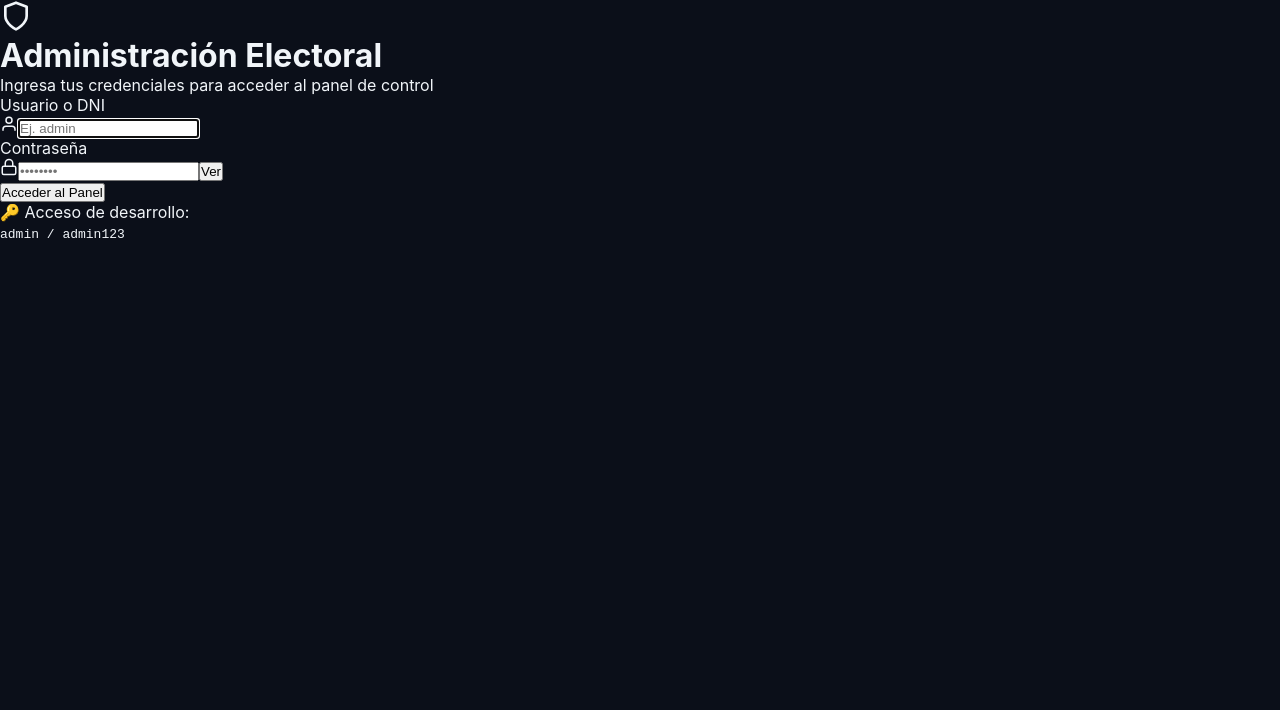
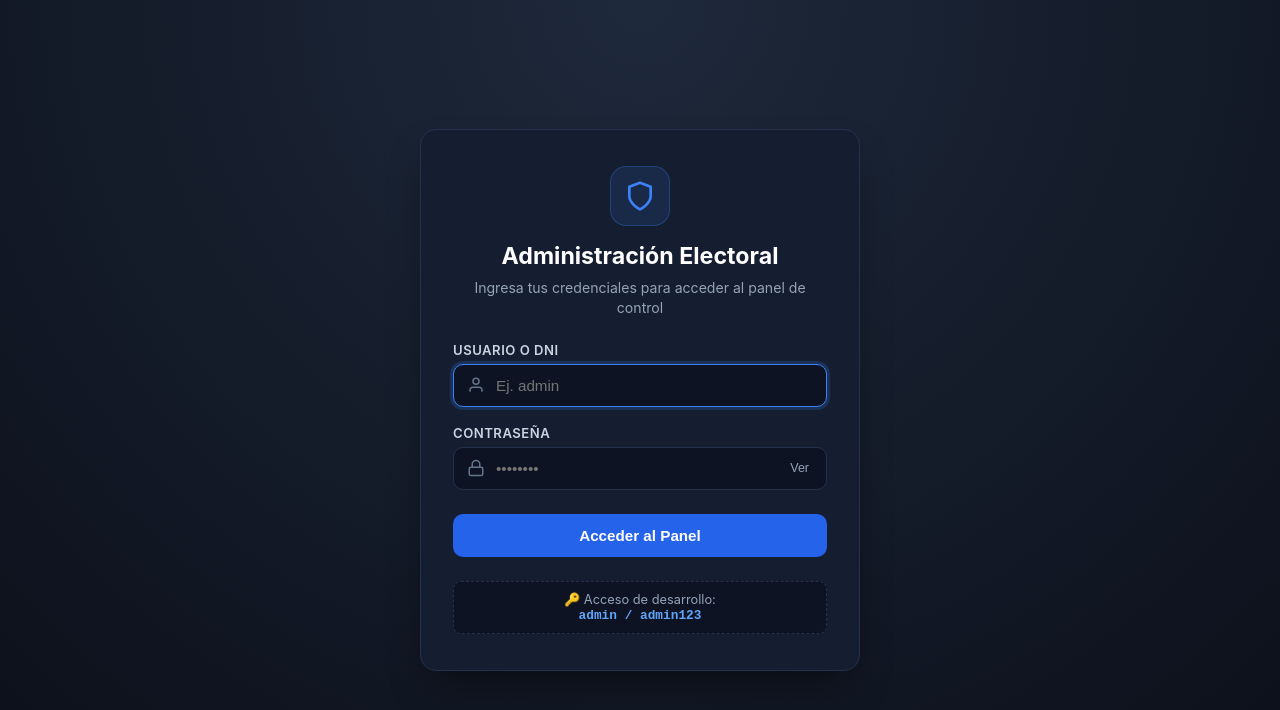
Before and after one commit to AngelSSJR/App-votaciones, a React (Vite) app in the folder Frontend-Admin/: page / in a window 1280 px wide. Shown: the top 710 px of the page. Built offline with nearby package versions, Linux system fonts and the light colour scheme.

Commit message:
feat: agregar estilos para la pantalla de login y mejorar la interfaz de usuario

```diff
--- a/Frontend-Admin/src/App.css
+++ b/Frontend-Admin/src/App.css
@@ -1,184 +1,284 @@
-.counter {
-  font-size: 16px;
-  padding: 5px 10px;
-  border-radius: 5px;
-  color: var(--accent);
-  background: var(--accent-bg);
-  border: 2px solid transparent;
-  transition: border-color 0.3s;
-  margin-bottom: 24px;
-
-  &:hover {
-    border-color: var(--accent-border);
-  }
-  &:focus-visible {
-    outline: 2px solid var(--accent);
-    outline-offset: 2px;
-  }
+/* Contenedor principal centrado */
+.login-wrapper {
+  display: flex;
+  align-items: center;
+  justify-content: center;
+  min-height: 100vh;
+  padding: 20px;
+  background: radial-gradient(circle at top, #1e293b 0%, #0b0f19 100%);
 }
 
-.hero {
-  position: relative;
-
-  .base,
-  .framework,
-  .vite {
-    inset-inline: 0;
-    margin: 0 auto;
+/* Tarjeta de Login */
+.login-card {
+  width: 100%;
+  max-width: 440px;
+  background: #151d30;
+  border: 1px solid #24314c;
+  border-radius: 16px;
+  padding: 36px 32px;
+  box-shadow: 0 20px 40px -15px rgba(0, 0, 0, 0.6);
 }
 
-  .base {
-    width: 170px;
-    position: relative;
-    z-index: 0;
+.login-header {
+  text-align: center;
+  margin-bottom: 24px;
 }
 
-  .framework,
-  .vite {
-    position: absolute;
+.login-icon-badge {
+  display: inline-flex;
+  align-items: center;
+  justify-content: center;
+  width: 60px;
+  height: 60px;
+  background: rgba(59, 130, 246, 0.12);
+  color: #3b82f6;
+  border: 1px solid rgba(59, 130, 246, 0.3);
+  border-radius: 16px;
+  margin-bottom: 16px;
 }
 
-  .framework {
-    z-index: 1;
-    top: 34px;
-    height: 28px;
-    transform: perspective(2000px) rotateZ(300deg) rotateX(44deg) rotateY(39deg)
-      scale(1.4);
+.login-header h1 {
+  font-size: 1.45rem;
+  font-weight: 700;
+  color: #ffffff;
+  margin-bottom: 8px;
 }
 
-  .vite {
-    z-index: 0;
-    top: 107px;
-    height: 26px;
-    width: auto;
-    transform: perspective(2000px) rotateZ(300deg) rotateX(40deg) rotateY(39deg)
-      scale(0.8);
-  }
+.login-subtitle {
+  font-size: 0.88rem;
+  color: #94a3b8;
+  line-height: 1.4;
 }
 
-#center {
+/* Alerta de Error */
+.login-error-alert {
+  display: flex;
+  align-items: center;
+  gap: 10px;
+  background: rgba(239, 68, 68, 0.15);
+  border: 1px solid rgba(239, 68, 68, 0.35);
+  color: #f87171;
+  padding: 12px 14px;
+  border-radius: 10px;
+  font-size: 0.88rem;
+  margin-bottom: 20px;
+}
+
+/* Formulario */
+.login-form {
   display: flex;
   flex-direction: column;
-  gap: 25px;
-  place-content: center;
-  place-items: center;
-  flex-grow: 1;
-
-  @media (max-width: 1024px) {
-    padding: 32px 20px 24px;
   gap: 18px;
 }
+
+.form-group {
+  display: flex;
+  flex-direction: column;
+  gap: 6px;
+  text-align: left;
 }
 
-#next-steps {
-  display: flex;
-  border-top: 1px solid var(--border);
-  text-align: left;
-
-  & > div {
-    flex: 1 1 0;
-    padding: 32px;
-    @media (max-width: 1024px) {
-      padding: 24px 20px;
-    }
+.form-group label {
+  font-size: 0.82rem;
+  font-weight: 600;
+  color: #cbd5e1;
+  text-transform: uppercase;
+  letter-spacing: 0.5px;
 }
 
-  .icon {
-    margin-bottom: 16px;
-    width: 22px;
-    height: 22px;
+.input-icon-wrapper {
+  position: relative;
+  display: flex;
+  align-items: center;
 }
 
-  @media (max-width: 1024px) {
+.field-icon {
+  position: absolute;
+  left: 14px;
+  color: #64748b;
+  pointer-events: none;
+}
+
+.input-icon-wrapper input {
+  width: 100%;
+  padding: 12px 14px 12px 42px;
+  background: #0d1322;
+  border: 1px solid #24314c;
+  border-radius: 10px;
+  color: #ffffff;
+  font-size: 0.95rem;
+  outline: none;
+  transition: border-color 0.2s, box-shadow 0.2s;
+}
+
+.input-icon-wrapper input:focus {
+  border-color: #3b82f6;
+  box-shadow: 0 0 0 3px rgba(59, 130, 246, 0.2);
+}
+
+.toggle-password-btn {
+  position: absolute;
+  right: 12px;
+  background: none;
+  border: none;
+  color: #94a3b8;
+  font-size: 0.78rem;
+  cursor: pointer;
+  padding: 4px 6px;
+  border-radius: 4px;
+}
+
+.toggle-password-btn:hover {
+  color: #ffffff;
+}
+
+.btn-login-submit {
+  width: 100%;
+  margin-top: 6px;
+  padding: 13px;
+  background: #2563eb;
+  color: #ffffff;
+  font-weight: 600;
+  font-size: 0.95rem;
+  border: none;
+  border-radius: 10px;
+  cursor: pointer;
+  transition: background 0.2s, transform 0.1s;
+}
+
+.btn-login-submit:hover:not(:disabled) {
+  background: #1d4ed8;
+}
+
+.btn-login-submit:active:not(:disabled) {
+  transform: translateY(1px);
+}
+
+.btn-login-submit:disabled {
+  opacity: 0.6;
+  cursor: not-allowed;
+}
+
+/* Pista de desarrollo */
+.dev-credentials-hint {
+  margin-top: 24px;
+  padding: 10px;
+  background: #0d1322;
+  border: 1px dashed #24314c;
+  border-radius: 8px;
+  text-align: center;
+  font-size: 0.8rem;
+  color: #94a3b8;
+}
+
+.dev-credentials-hint code {
+  color: #60a5fa;
+  font-weight: bold;
+}
+
+/* Vista temporal tras Login */
+.admin-dashboard-temp {
+  min-height: 100vh;
+  display: flex;
   flex-direction: column;
+}
+
+.temp-header {
+  display: flex;
+  justify-content: space-between;
+  align-items: center;
+  padding: 16px 30px;
+  background: #151d30;
+  border-bottom: 1px solid #24314c;
+}
+
+.temp-brand {
+  display: flex;
+  align-items: center;
+  gap: 10px;
+}
+
+.temp-user-info {
+  display: flex;
+  align-items: center;
+  gap: 14px;
+}
+
+.temp-badge {
+  background: rgba(59, 130, 246, 0.2);
+  color: #60a5fa;
+  padding: 4px 10px;
+  border-radius: 20px;
+  font-size: 0.75rem;
+  font-weight: 600;
+}
+
+.temp-name {
+  font-size: 0.9rem;
+  color: #e2e8f0;
+}
+
+.btn-logout {
+  background: rgba(239, 68, 68, 0.15);
+  border: 1px solid rgba(239, 68, 68, 0.3);
+  color: #f87171;
+  padding: 7px 14px;
+  border-radius: 8px;
+  font-size: 0.82rem;
+  cursor: pointer;
+  transition: all 0.2s;
+}
+
+.btn-logout:hover {
+  background: #ef4444;
+  color: #ffffff;
+}
+
+.temp-main {
+  flex: 1;
+  display: flex;
+  align-items: center;
+  justify-content: center;
+  padding: 40px 20px;
+}
+
+.temp-card {
+  background: #151d30;
+  border: 1px solid #24314c;
+  border-radius: 16px;
+  padding: 36px 30px;
+  max-width: 500px;
   text-align: center;
 }
+
+.temp-success-badge {
+  display: inline-block;
+  background: rgba(34, 197, 94, 0.15);
+  color: #4ade80;
+  border: 1px solid rgba(34, 197, 94, 0.3);
+  padding: 6px 14px;
+  border-radius: 20px;
+  font-size: 0.85rem;
+  margin-bottom: 16px;
 }
 
-#docs {
-  border-right: 1px solid var(--border);
-
-  @media (max-width: 1024px) {
-    border-right: none;
-    border-bottom: 1px solid var(--border);
-  }
+.temp-card h3 {
+  font-size: 1.4rem;
+  margin-bottom: 10px;
 }
 
-#next-steps ul {
-  list-style: none;
-  padding: 0;
-  display: flex;
-  gap: 8px;
-  margin: 32px 0 0;
-
-  .logo {
-    height: 18px;
+.temp-card p {
+  color: #94a3b8;
+  font-size: 0.92rem;
+  margin-bottom: 20px;
 }
 
-  a {
-    color: var(--text-h);
-    font-size: 16px;
-    border-radius: 6px;
-    background: var(--social-bg);
-    display: flex;
-    padding: 6px 12px;
-    align-items: center;
-    gap: 8px;
-    text-decoration: none;
-    transition: box-shadow 0.3s;
-
-    &:hover {
-      box-shadow: var(--shadow);
+.next-step-hint {
+  background: #0d1322;
+  border: 1px solid #24314c;
+  padding: 14px;
+  border-radius: 10px;
+  font-size: 0.88rem;
+  color: #cbd5e1;
+  line-height: 1.4;
 }
-    .button-icon {
-      height: 18px;
-      width: 18px;
-    }
-  }
-
-  @media (max-width: 1024px) {
-    margin-top: 20px;
-    flex-wrap: wrap;
-    justify-content: center;
-
-    li {
-      flex: 1 1 calc(50% - 8px);
-    }
-
-    a {
-      width: 100%;
-      justify-content: center;
-      box-sizing: border-box;
-    }
-  }
-}
-
-#spacer {
-  height: 88px;
-  border-top: 1px solid var(--border);
-  @media (max-width: 1024px) {
-    height: 48px;
-  }
-}
-
-.ticks {
-  position: relative;
-  width: 100%;
-
-  &::before,
-  &::after {
-    content: '';
-    position: absolute;
-    top: -4.5px;
-    border: 5px solid transparent;
-  }
-
-  &::before {
-    left: 0;
-    border-left-color: var(--border);
-  }
-  &::after {
-    right: 0;
-    border-right-color: var(--border);
-  }
-}
```
Lines whose indentation alone changed are shown as unchanged.
